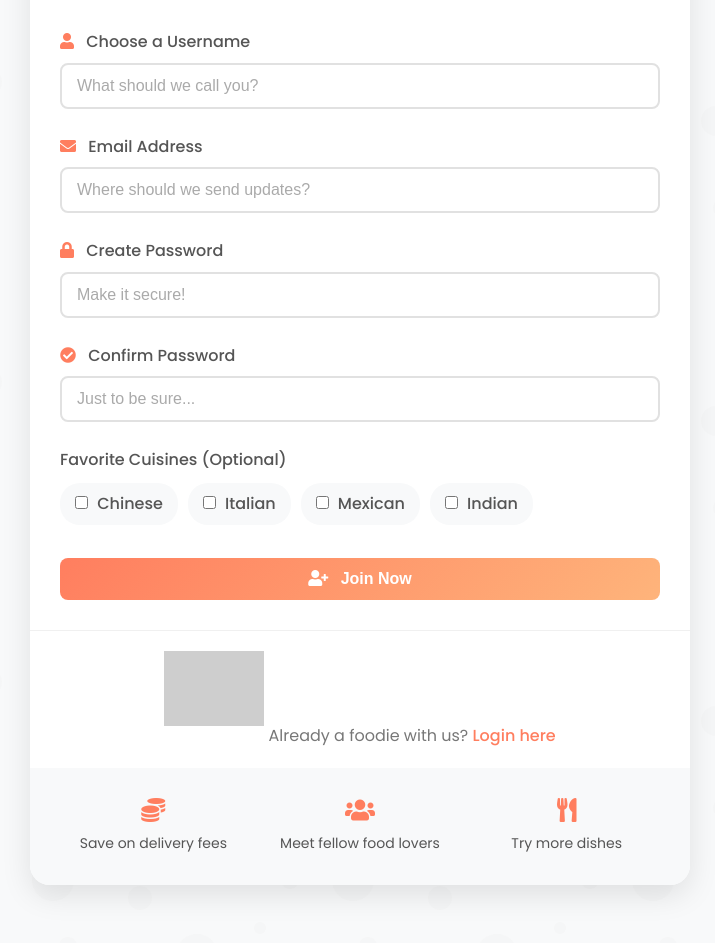
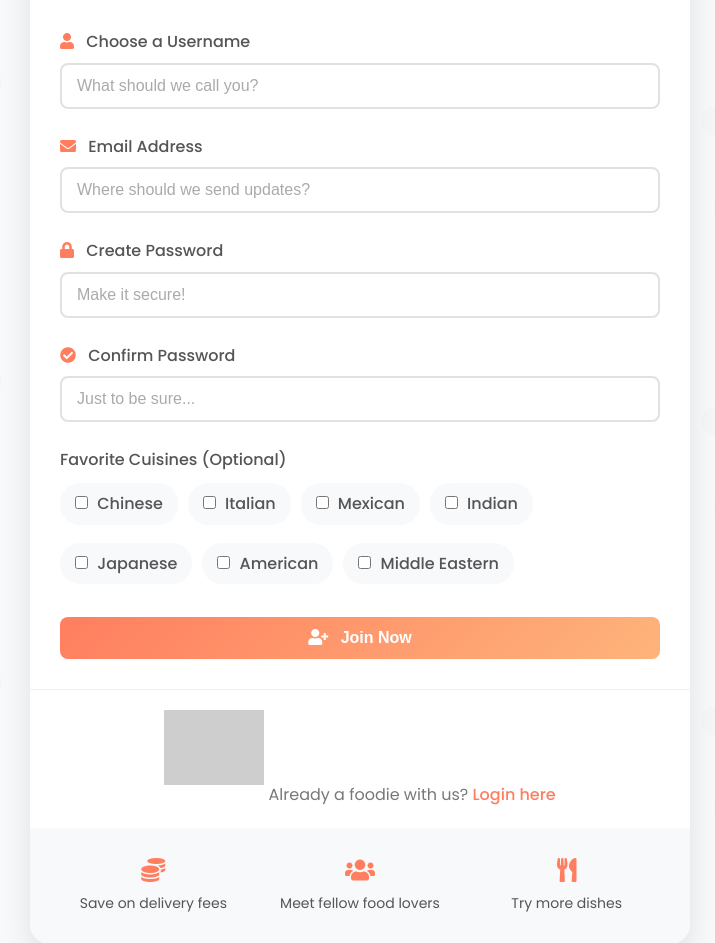
Before and after one commit to Fifi-0321/MealMates_Proj, a Flask app: page /register in a window 1280 px wide. Shown: the part 353-1296 px from the top of the page, without its empty margins (280-995 px from the left). Run offline with Flask 3, Linux system fonts and the light colour scheme; grey boxes are pictures that could not be loaded.

Commit message:
More Cuisine Options for Register Page

```diff
--- a/templates/register.html
+++ b/templates/register.html
@@ -57,6 +57,15 @@
                     <label class="cuisine-checkbox">
                         <input type="checkbox" name="cuisines" value="indian"> Indian
                     </label>
+                    <label class="cuisine-checkbox">
+                        <input type="checkbox" name="cuisines" value="japanese"> Japanese
+                    </label>
+                    <label class="cuisine-checkbox">
+                        <input type="checkbox" name="cuisines" value="american"> American
+                    </label>
+                    <label class="cuisine-checkbox">
+                        <input type="checkbox" name="cuisines" value="middleeasten"> Middle Eastern
+                    </label>
                 </div>
             </div>
 
```
